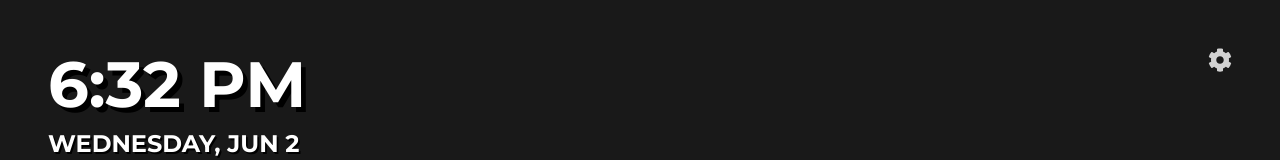
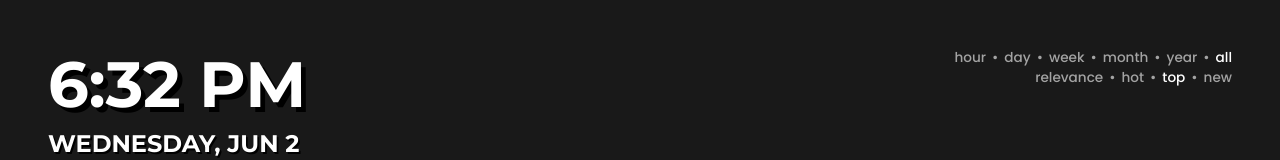
Before and after one commit to cf12/atarashii-tab, a React app: page / in a window 1280 px wide. Shown: the top 160 px of the page. Built offline with nearby package versions, Linux system fonts and the light colour scheme; no server answers.

Commit message:
Add config + use transition instead of animation to reverse animations

```diff
--- a/src/App.js
+++ b/src/App.js
@@ -7,8 +7,11 @@ import useLocalStorage from './hooks/useLocalStorage'
 
 import TimeDate from "./components/TimeDate"
 import ConfigModal from "./components/ConfigModal"
+import Config from "./components/Config"
 import Icons from "./components/Icons"
 import Image from "./components/Image"
+
+import AppContext from './contexts/AppContext'
 
 import "./App.scss"
 
@@ -41,6 +44,8 @@ export default () => {
     async function run () {
       let posts = []
 
+      console.log(config)
+
       // Cache for 12 hours
       if ((Date.now() - cache.lastUpdated) < (1000 * 60 * 60 * 12)) {
         posts = cache.data
@@ -50,7 +55,6 @@ export default () => {
         while (posts.length < 100) {
           const query = new URLSearchParams({
             q: 'flair:"Desktop"',
-            count: "5",
             sort: config.sort,
             t: config.t,
             show: "all",
@@ -112,10 +116,18 @@ export default () => {
     }
 
     run()
-  }, [])
+  }, [cache])
 
   return (
-    <div className={loaded ? "load" : ""}>
+    <AppContext.Provider
+      value={{
+        data, setData,
+        cache, setCache,
+        config, setConfig,
+        loaded, setLoaded
+      }}
+    >
+      <div className={loaded ? 'load' : ''}>
         <div className="content">
           <header>
             <div className="header-left">
@@ -130,7 +142,8 @@ export default () => {
             </div>
 
             <div className="header-right to-right">
-            <FaCog size={24} onClick={() => setModalOpen(e => !e)} />
+              {/* <FaCog size={24} onClick={() => setModalOpen(e => !e)} /> */}
+              <Config />
             </div>
           </header>
 
@@ -163,13 +176,6 @@ export default () => {
           </footer>
         </div>
 
-      <ConfigModal
-        open={modalOpen}
-        setOpen={setModalOpen}
-        config={config}
-        setConfig={setConfig}
-      />
-
         <Image
           className="bg to-load-bg"
           src={data?.url}
@@ -177,5 +183,6 @@ export default () => {
           onLoad={() => setLoaded(true)}
         />
       </div>
+    </AppContext.Provider>
   )
 }
--- a/src/App.scss
+++ b/src/App.scss
@@ -1,44 +1,6 @@
 /* TODO: Distribute fonts locally */
 @import url("https://fonts.googleapis.com/css2?family=Montserrat:wght@300;400;500;600;700&display=swap");
 @import url("https://fonts.googleapis.com/css2?family=Poppins:wght@400;500;600&display=swap");
-
-@keyframes load-bg {
-  from {
-    opacity: 0;
-    transform: scale(1.1);
-    filter: blur(16px);
-  }
-
-  to {
-    opacity: 1;
-    transform: scale(1);
-    filter: blur(0);
-  }
-}
-
-@keyframes load-text {
-  from {
-    opacity: 0;
-    transform: translateX(16px);
-  }
-
-  to {
-    opacity: 1;
-    transform: translateX(0);
-  }
-}
-
-@keyframes blink {
-  0% {
-    visibility: visible;
-  }
-  50% {
-    visibility: hidden;
-  }
-  100% {
-    visibility: visible;
-  }
-}
 
 body {
   width: 100%;
@@ -191,24 +153,36 @@ a {
   opacity: 0;
 }
 
+@for $i from 1 to 10 {
+  .to-delay-#{$i} {
+    transition-delay: #{$i * 100 + 100}ms;
+  }
+}
+
 .to-load-bg {
-  animation: load-bg 500ms ease;
-  animation-fill-mode: both;
-  animation-play-state: paused;
+  opacity: 0;
+  transform: scale(1.1);
+  filter: blur(16px);
+
+  transition: all 500ms ease;
 }
 
 .to-load {
-  animation: load-text 200ms ease;
-  animation-fill-mode: both;
-  animation-play-state: paused;
+  opacity: 0;
+  transform: translateX(16px);
+
+  transition: all 200ms ease;
 }
 
-@for $i from 1 to 10 {
-  .to-delay-#{$i} {
-    animation-delay: #{$i * 100 + 100}ms;
+.load {
+  .to-load-bg {
+    opacity: 1;
+    transform: scale(1);
+    filter: blur(0);
+  }
+
+  .to-load {
+    opacity: 1;
+    transform: translateX(0);
   }
 }
-
-.load * {
-  animation-play-state: running;
-}
--- /dev/null
+++ b/src/components/Config.js
@@ -0,0 +1,68 @@
+import React, { useContext } from "react"
+
+import AppContext from '../contexts/AppContext'
+
+import "./styles/Config.scss"
+
+const ValuePicker = ({ valueKey, values }) => {
+  const {
+    cache, setCache,
+    config, setConfig,
+    loaded, setLoaded
+  } = useContext(AppContext)
+
+  const curValue = config[valueKey]
+
+  return (
+    <div>
+      {values
+        .map((value) => {
+          if (value === curValue)
+            return (
+              <a key={value} className="selected">
+                {value}
+              </a>
+            )
+          else
+            return (
+              <a
+                key={value}
+                onClick={(e) => {
+                  setConfig({
+                    ...config,
+                    [valueKey]: value,
+                  })
+                  setCache({
+                    lastUpdated: -1,
+                    data: []
+                  })
+                  setLoaded(false)
+                }}
+              >
+                {value}
+              </a>
+            )
+        })
+        .reduce((prev, cur) => [prev, "•", cur])}
+    </div>
+  )
+}
+
+export default () => {
+  // TODO: Spinner for !config
+  // if (!config || !open) return null
+
+  return (
+    <div className="config">
+      <ValuePicker
+        valueKey="t"
+        values={["hour", "day", "week", "month", "year", "all"]}
+      />
+
+      <ValuePicker
+        valueKey="sort"
+        values={["relevance", "hot", "top", "new"]}
+      />
+    </div>
+  )
+}
--- /dev/null
+++ b/src/components/styles/Config.scss
@@ -0,0 +1,30 @@
+.config {
+  font-family: 'Poppins', sans-serif;
+  font-weight: 500;
+  font-size: .85rem;
+
+  line-height: 150%;
+
+  color: rgba(white, 60%);
+
+  & > div {
+    display: flex;
+    justify-content: flex-end;
+    gap: 6px;
+
+    & > a {
+      color: rgba(white, 60%);
+
+      user-select: none;
+
+      &:hover {
+        color: white;
+        cursor: pointer;
+      }
+    }
+
+    & > a.selected {
+      color: white;
+    }
+  }
+}
--- /dev/null
+++ b/src/contexts/AppContext.js
@@ -0,0 +1,5 @@
+import React from 'react'
+
+const AppContext = React.createContext()
+
+export default AppContext
```
Also changed, not shown: src/manifest.json. Lines whose indentation alone changed are shown as unchanged.
